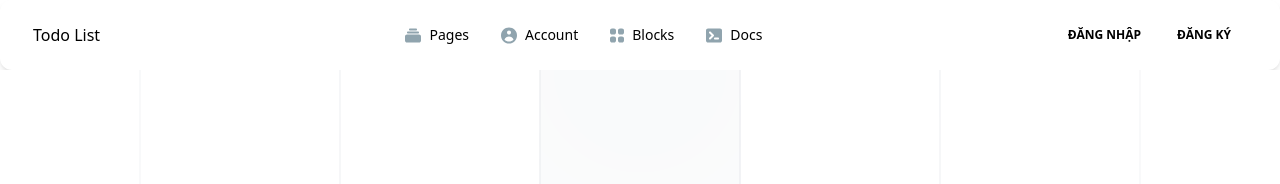
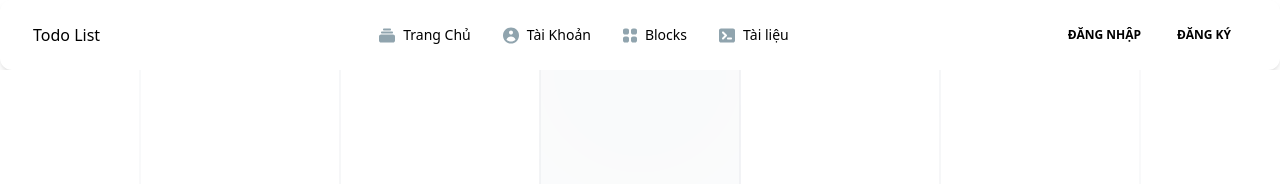
Before and after one commit to Dave-code-creater/Todo_FrontEnd, a React (Vite) app: page / in a window 1280 px wide. Shown: the top 184 px of the page. Built offline with nearby package versions, Linux system fonts and the light colour scheme.

Commit message:
update UI

```diff
--- a/index.html
+++ b/index.html
@@ -5,7 +5,7 @@
     <link href="src/output.css" rel="stylesheet">
     <meta name="viewport" content="width=device-width, initial-scale=1.0" />
     <script src="https://cdn.tailwindcss.com"></script>
-    <title>Vite + React</title>
+    <title>Danh Sách</title>
   </head>
   <body class="h-full">
     <div id="root"></div>
--- a/src/App.jsx
+++ b/src/App.jsx
@@ -11,7 +11,6 @@ function App() {
 						key={index}
 						path={route.path}
 						element={route.element}
-						exact={route.exact}
 					/>
 				))}
 			</Routes>
--- a/src/components/Navbar.jsx
+++ b/src/components/Navbar.jsx
@@ -39,7 +39,7 @@ export function NavbarDefault() {
 				<a
 					href='/'
 					className='flex  text-black items-center'>
-					Pages
+					Trang Chủ
 				</a>
 			</Typography>
 			<Typography
@@ -63,7 +63,7 @@ export function NavbarDefault() {
 				<a
 					href='#'
 					className='flex text-black items-center'>
-					Account
+					Tài Khoản
 				</a>
 			</Typography>
 			<Typography
@@ -109,7 +109,7 @@ export function NavbarDefault() {
 				<a
 					href='#'
 					className='flex text-black items-center'>
-					Docs
+					Tài liệu
 				</a>
 			</Typography>
 		</ul>
--- a/src/constants/route.jsx
+++ b/src/constants/route.jsx
@@ -9,17 +9,14 @@ const routes = [
 	{
 		path: '/',
 		element: <LandingPage />,
-		exact: true,
 	},
 	{
 		path: '/login',
 		element: <Login />,
-		exact: true,
 	},
 	{
 		path: '/signup',
 		element: <SignUp />,
-		exact: true,
 	},
 	{
 		path: '/dashboard',
@@ -28,7 +25,6 @@ const routes = [
 				<MainPage />
 			</PrivateRoute>
 		),
-		exact: true,
 	},
 ];
 
--- a/src/services/auth.js
+++ b/src/services/auth.js
@@ -1,7 +1,7 @@
 import axios from 'axios';
 
 const API = axios.create({
-	baseURL: 'http://192.168.2.137:3001',
+	origin: 'http://www.danhsachcongviec.site',
 	'Access-Control-Allow-Credentials': true,
 });
 
--- a/src/services/task.js
+++ b/src/services/task.js
@@ -1,7 +1,7 @@
 import axios from 'axios';
 
 const API = axios.create({
-	baseURL: 'http://192.168.2.137:3003',
+	origin: 'http://www.danhsachcongviec.site',
 	'Access-Control-Allow-Credentials': true,
 });
 
```
Also changed, not shown: src/services/api.js (deleted).
